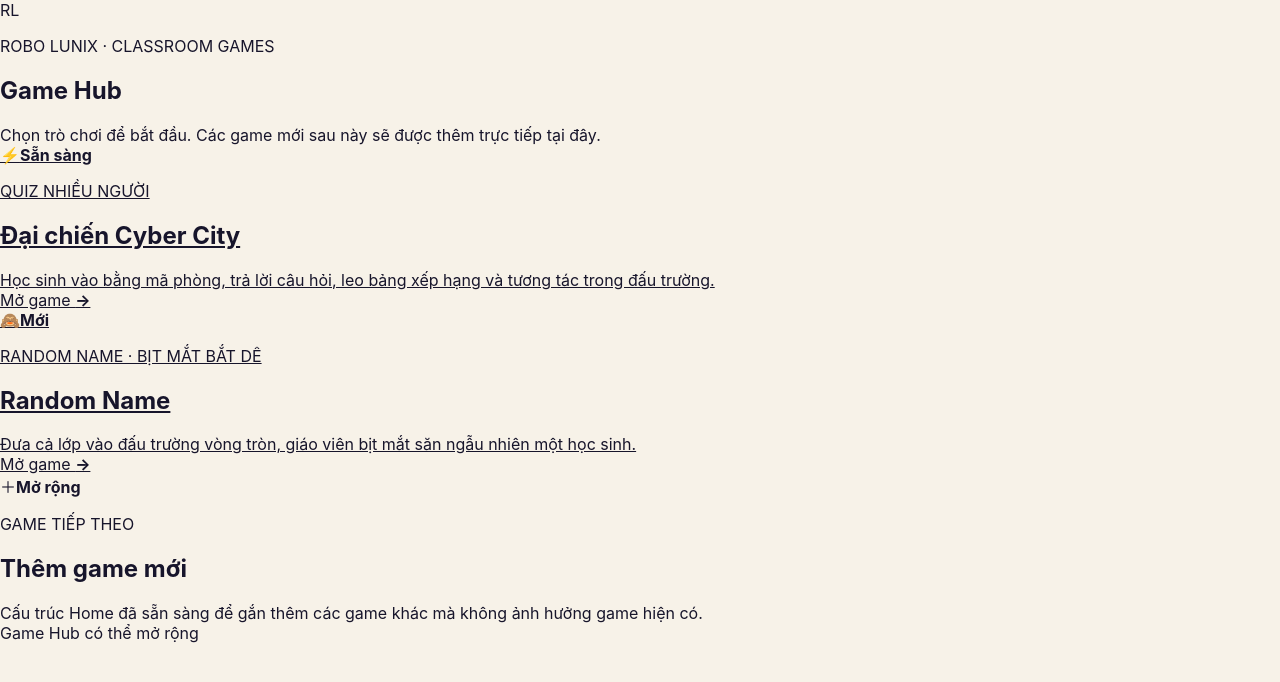
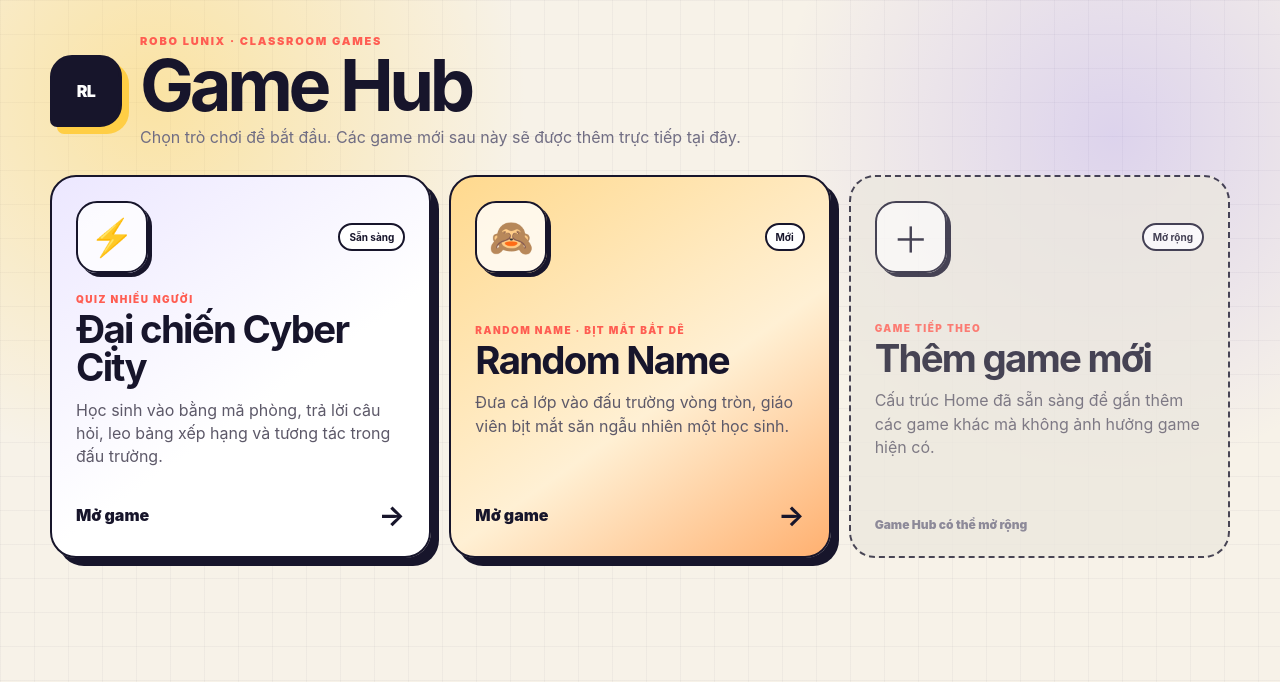
Before and after one commit to VanLung/Mini-Game, a Next.js app: page / in a window 1280 px wide. Shown: the top 682 px of the page. Built offline with nearby package versions, Linux system fonts and the light colour scheme.

Commit message:
style: add Game Hub and Random Name interface

```diff
--- a/app/globals.css
+++ b/app/globals.css
@@ -293,3 +293,160 @@ button:disabled { cursor: not-allowed; opacity: .5; }
   .place-2 .podium-block { height: 90px; }
   .place-3 .podium-block { height: 65px; }
 }
+
+
+/* ===== Game Hub ===== */
+.game-hub-shell {
+  min-height: 100svh;
+  padding: 34px 18px 56px;
+  background:
+    radial-gradient(circle at 12% 12%, rgba(255,206,69,.42), transparent 28%),
+    radial-gradient(circle at 87% 17%, rgba(115,87,255,.2), transparent 26%),
+    linear-gradient(rgba(23,21,43,.035) 1px, transparent 1px),
+    linear-gradient(90deg, rgba(23,21,43,.035) 1px, transparent 1px),
+    #f7f2e8;
+  background-size: auto, auto, 34px 34px, 34px 34px, auto;
+}
+.game-hub { width: min(1180px, 100%); margin: 0 auto; }
+.hub-header { display: flex; align-items: center; gap: 18px; margin-bottom: 28px; }
+.hub-mark {
+  width: 72px; height: 72px; flex: 0 0 auto; display: grid; place-items: center;
+  border: 3px solid var(--ink); border-radius: 22px 22px 22px 7px;
+  background: var(--ink); color: #fff; box-shadow: 7px 7px 0 var(--yellow);
+  font-weight: 950; letter-spacing: -.04em;
+}
+.hub-header p { margin: 0 0 3px; color: var(--coral); font-size: 11px; font-weight: 950; letter-spacing: .16em; }
+.hub-header h1 { margin: 0; font-size: clamp(40px, 6vw, 72px); letter-spacing: -.06em; line-height: .95; }
+.hub-header span { display: block; margin-top: 8px; color: var(--muted); }
+.hub-grid { display: grid; grid-template-columns: repeat(3, minmax(0, 1fr)); gap: 18px; }
+.hub-card {
+  min-height: 380px; display: flex; flex-direction: column; justify-content: space-between;
+  padding: 24px; border: 2px solid var(--ink); border-radius: 26px;
+  box-shadow: 8px 8px 0 var(--ink); text-decoration: none; overflow: hidden; position: relative;
+  transition: transform .16s ease, box-shadow .16s ease;
+}
+.hub-card:hover { transform: translate(3px, 3px); box-shadow: 5px 5px 0 var(--ink); }
+.hub-card.cyber { background: linear-gradient(145deg, #ece7ff, #fff 58%); }
+.hub-card.random { background: linear-gradient(145deg, #ffd98e, #fff0d4 58%, #ffb070); }
+.hub-card.future { background: #ece8df; border-style: dashed; box-shadow: none; opacity: .78; }
+.hub-card.future:hover { transform: none; box-shadow: none; }
+.hub-card-top { display: flex; align-items: center; justify-content: space-between; gap: 12px; }
+.hub-card-icon {
+  width: 72px; height: 72px; display: grid; place-items: center; border: 2px solid var(--ink);
+  border-radius: 21px; background: rgba(255,255,255,.78); box-shadow: 4px 4px 0 var(--ink); font-size: 36px;
+}
+.hub-card-top > b { padding: 6px 9px; border: 2px solid var(--ink); border-radius: 999px; background: #fff; font-size: 10px; }
+.hub-card-copy p { margin: 20px 0 6px; color: var(--coral); font-size: 10px; font-weight: 950; letter-spacing: .15em; }
+.hub-card-copy h2 { margin: 0; font-size: clamp(29px, 3vw, 43px); letter-spacing: -.045em; line-height: .98; }
+.hub-card-copy span { display: block; margin-top: 12px; color: #5d5969; line-height: 1.45; }
+.hub-card-action { display: flex; align-items: center; justify-content: space-between; margin-top: 30px; font-weight: 950; }
+.hub-card-action strong { font-size: 28px; }
+.hub-card-action.muted { color: var(--muted); font-size: 12px; }
+
+.game-back-link {
+  position: fixed; z-index: 30; left: 16px; top: 16px; padding: 8px 12px;
+  border: 2px solid var(--ink); border-radius: 999px; background: rgba(255,255,255,.94);
+  box-shadow: 3px 3px 0 var(--ink); text-decoration: none; font-size: 12px; font-weight: 900;
+}
+
+/* ===== Random Name ===== */
+.random-setup-shell {
+  min-height: 100svh; display: grid; place-items: center; padding: 72px 20px 30px;
+  background:
+    radial-gradient(circle at 9% 10%, rgba(255,206,69,.48), transparent 30%),
+    radial-gradient(circle at 91% 85%, rgba(255,93,82,.24), transparent 28%),
+    #f7f2e8;
+}
+.random-setup-card { width: min(1160px, 100%); display: grid; grid-template-columns: 1.1fr .9fr; gap: 22px; }
+.random-setup-copy, .random-input-panel {
+  border: 2px solid var(--ink); border-radius: 28px; box-shadow: 8px 8px 0 var(--ink);
+}
+.random-setup-copy { padding: clamp(28px, 5vw, 58px); background: #fff5d8; }
+.random-kicker { margin: 0 0 14px; color: var(--coral); font-size: 11px; font-weight: 950; letter-spacing: .16em; }
+.random-setup-copy h1 { margin: 0; font-size: clamp(42px, 6vw, 72px); line-height: .94; letter-spacing: -.06em; }
+.random-setup-copy h1 em { color: var(--purple); font-family: Georgia, serif; font-weight: 800; }
+.random-setup-copy > p:not(.random-kicker) { max-width: 720px; color: #625e6d; font-size: 17px; line-height: 1.5; }
+.random-feature-row { display: flex; flex-wrap: wrap; gap: 8px; margin-top: 28px; }
+.random-feature-row span { padding: 8px 11px; border: 2px solid var(--ink); border-radius: 999px; background: #fff; font-size: 12px; font-weight: 850; }
+.random-input-panel { padding: 24px; background: #fff; }
+.random-input-heading { display: flex; align-items: center; justify-content: space-between; gap: 18px; margin-bottom: 12px; }
+.random-input-heading > div { display: grid; gap: 2px; }
+.random-input-heading > div b { font-size: 20px; }
+.random-input-heading > div span { color: var(--muted); font-size: 11px; }
+.random-input-heading > strong {
+  min-width: 48px; padding: 7px 11px; border-radius: 999px; background: var(--purple); color: #fff; text-align: center;
+}
+.random-input-panel textarea {
+  width: 100%; min-height: 320px; resize: vertical; padding: 14px; border: 2px solid #d9d3c9;
+  border-radius: 15px; outline: none; background: #fbfaf6; font: 750 15px/1.5 Inter, system-ui, sans-serif;
+}
+.random-input-panel textarea:focus { border-color: var(--purple); box-shadow: 0 0 0 4px rgba(115,87,255,.12); }
+.random-check { display: flex; gap: 10px; align-items: flex-start; margin: 14px 0; cursor: pointer; }
+.random-check input { width: 18px; height: 18px; accent-color: var(--purple); }
+.random-check span { display: grid; gap: 2px; }
+.random-check b { font-size: 13px; }
+.random-check small { color: var(--muted); }
+.random-start-button, .hunt-button, .reset-random-button, .caught-actions button, .random-top-actions button {
+  border: 2px solid var(--ink); border-radius: 13px; cursor: pointer; font-weight: 900; box-shadow: 3px 3px 0 var(--ink);
+}
+.random-start-button {
+  width: 100%; min-height: 52px; display: flex; align-items: center; justify-content: space-between;
+  padding: 11px 16px; background: var(--coral); color: #fff;
+}
+.random-start-button span { font-size: 24px; }
+
+.random-game-shell { min-height: 100svh; display: flex; flex-direction: column; background: #f7f2e8; overflow: hidden; }
+.random-game-topbar {
+  min-height: 66px; display: grid; grid-template-columns: auto 1fr auto; align-items: center; gap: 18px;
+  padding: 9px 16px; border-bottom: 2px solid var(--ink); background: rgba(255,255,255,.96);
+}
+.random-game-topbar > a {
+  padding: 7px 10px; border: 2px solid var(--ink); border-radius: 9px; background: var(--yellow); text-decoration: none; font-size: 10px; font-weight: 950;
+}
+.random-game-topbar > div:nth-child(2) { display: grid; }
+.random-game-topbar > div:nth-child(2) b { font-size: 18px; }
+.random-game-topbar > div:nth-child(2) span { color: var(--muted); font-size: 11px; }
+.random-top-actions { display: flex; gap: 7px; }
+.random-top-actions button { min-height: 35px; padding: 7px 10px; background: #fff; font-size: 11px; }
+.random-arena-wrap { flex: 1; min-height: calc(100svh - 66px); position: relative; overflow: hidden; }
+.random-arena-wrap canvas { position: absolute; inset: 0; display: block; }
+.random-arena-controls {
+  position: absolute; z-index: 4; left: 50%; bottom: 18px; transform: translateX(-50%);
+  display: flex; align-items: center; gap: 9px; padding: 8px; border: 2px solid var(--ink);
+  border-radius: 17px; background: rgba(255,255,255,.92); backdrop-filter: blur(12px); box-shadow: 4px 4px 0 var(--ink);
+}
+.hunt-button { min-width: 210px; min-height: 50px; padding: 10px 18px; background: var(--coral); color: #fff; font-size: 15px; }
+.reset-random-button { min-height: 42px; padding: 8px 12px; background: var(--yellow); font-size: 11px; }
+.caught-backdrop {
+  position: absolute; z-index: 12; inset: 0; display: grid; place-items: center; padding: 24px;
+  background: rgba(23,21,43,.58); backdrop-filter: blur(5px);
+}
+.caught-card {
+  width: min(600px, 100%); padding: 28px; border: 3px solid var(--ink); border-radius: 26px;
+  background: #fff9e8; box-shadow: 10px 10px 0 var(--ink); text-align: center; animation: caught-pop .38s cubic-bezier(.2,1.5,.3,1);
+}
+@keyframes caught-pop { from { opacity: 0; transform: scale(.72) rotate(-3deg); } }
+.caught-badge { display: inline-block; padding: 7px 11px; border-radius: 999px; background: var(--coral); color: #fff; font-size: 11px; font-weight: 950; letter-spacing: .12em; }
+.caught-card h2 { margin: 14px 0 8px; font-size: clamp(38px, 7vw, 72px); line-height: .95; letter-spacing: -.055em; }
+.caught-card p { margin: 0 auto 22px; max-width: 520px; color: #5d5969; font-size: clamp(16px, 2vw, 22px); line-height: 1.4; }
+.caught-actions { display: flex; flex-wrap: wrap; justify-content: center; gap: 8px; }
+.caught-actions button { min-height: 42px; padding: 8px 13px; background: #fff; }
+.caught-actions .caught-primary { background: var(--purple); color: #fff; }
+
+@media (max-width: 900px) {
+  .hub-grid { grid-template-columns: 1fr 1fr; }
+  .random-setup-card { grid-template-columns: 1fr; }
+  .random-input-panel textarea { min-height: 240px; }
+}
+@media (max-width: 620px) {
+  .hub-header { align-items: flex-start; }
+  .hub-mark { width: 58px; height: 58px; }
+  .hub-grid { grid-template-columns: 1fr; }
+  .hub-card { min-height: 300px; }
+  .random-game-topbar { grid-template-columns: auto 1fr; }
+  .random-top-actions { grid-column: 1 / -1; flex-wrap: wrap; }
+  .random-top-actions button { flex: 1; }
+  .random-arena-wrap { min-height: calc(100svh - 110px); }
+  .random-arena-controls { width: calc(100% - 24px); justify-content: center; flex-wrap: wrap; }
+  .hunt-button { flex: 1; min-width: 180px; }
+}
```
